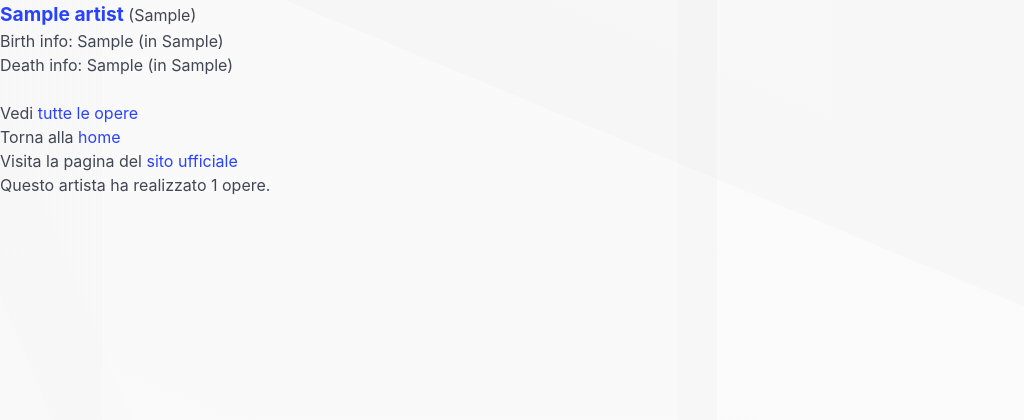
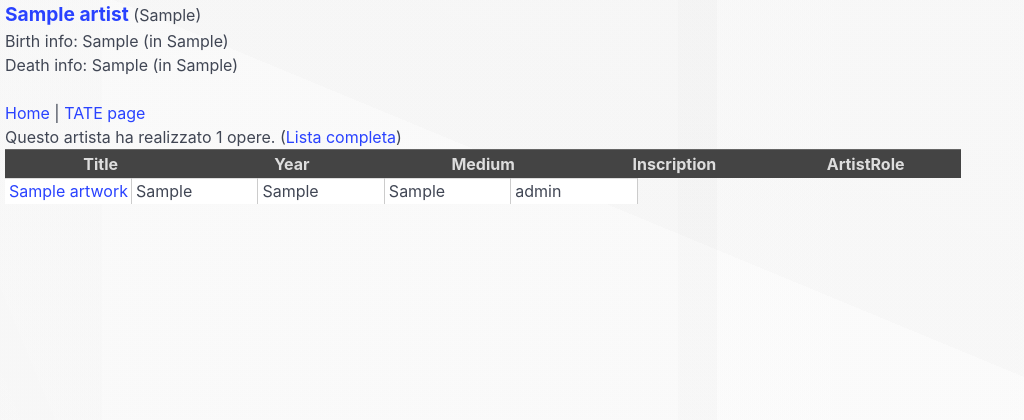
Before and after one commit to Xavija/TateMuseum, a PHP site: page /artist.php?id=1 in a window 1280 px wide. Shown: the top 420 px of the page, without its empty margins (0-1024 px from the left). Before the commit the page ends 195 px from the top, so only its background shows below. Run offline with PHP 8.4, Linux system fonts and the light colour scheme; tables that the repository leaves empty hold one stand-in row (values such as "Sample post"); some libraries are stand-ins or nearby versions.

Commit message:
Added table to in depth artist and changed aestethics

```diff
--- a/website/artist.php
+++ b/website/artist.php
@@ -39,8 +39,9 @@
 					FROM Artist JOIN Artwork ON Artist.ID=Artwork.ArtistId
 					WHERE Artist.ID = '.$id.'
 					ORDER BY Year ASC
+					LIMIT 5
 				;';
-				$fields2 = array('Title', 'ArtistRole', 'Medium', 'Year');
+				$fields2 = array('Title', 'Year', 'Medium', 'Inscription', 'ArtistRole');
 								// Numero di opere per artista
 				$query3 = '
 					SELECT COUNT(Artwork.ID) AS Num
@@ -102,22 +103,48 @@
 					}
 				}
 
-				echo '<br>Vedi <a href="index.php?artistInfo=true
-				&name=' .str_replace(", ", "%2C+", $result["Name"]). '
-				&places=' .str_replace(", ", "%2C+", $result["PlaceOfBirth"]). '
-				&artistYear=' .$result["YearOfBirth"]. '
-				&gender=' .$result["Gender"]. '
-				&artworkInfo=true&title=&inscription=&medium=&artworkYear=&artistRole=%25&general=
-				">tutte le opere</a>';
-				echo '<br>Torna alla <a href="index.php">home</a>';
+				echo '<br><a href="index.php">Home</a>';
 				if($result["url"])
-					echo '<br>Visita la pagina del <a href="' .$result["url"]. '">sito ufficiale</a>';
+					echo ' | <a href="' .$result["url"]. '">TATE page</a>';
 			}
 
 			$result = $link->query($query3);
 			if($result->num_rows > 0) {
 				$result = $result->fetch_assoc();
-				echo '<p>Questo artista ha realizzato '.$result[$fields3[0]].' opere.<br></p>';
+				echo '<br>Questo artista ha realizzato '.$result[$fields3[0]].' opere. ';
+				echo '(<a href="index.php?artistID=' .$id. '">Lista completa</a>)';
+			}
+			else {
+				echo '<br>Vedi <a href="index.php?artistID=' .$id. '">tutte le opere</a>';
+			}
+
+			$result = $link->query($query2);
+			if($result->num_rows > 0) {
+				echo '<table cellpadding="0" cellspacing="0" width="75%" class="scrollTable"><thead class="fixedHeader"><tr>';
+				for($i = 0; $i<count($fields2); $i++) {
+					echo '<th width="' .(100/count($fields2)). '%"><b>' .$fields2[$i]. '</b></th>';
+				}
+				echo '</tr></thead><tbody class="scrollContent">';
+
+				for($k = 0; $row = $result->fetch_assoc(); $k++) {
+					if($k % 2 != 0) {
+						echo '<tr class="alternateRow">';
+					}
+					else {
+						echo '<tr>';
+					}
+
+					for($i = 0; $i<count($fields2); $i++) {
+						if($fields2[$i] == "Title") {
+							echo '<td width="' .(100/count($fields2)). '%"><a href="artwork.php?id=' .$row["ID"]. '">' .$row[$fields2[$i]]. '</a></td>';
+						}
+						else {
+							echo '<td width="' .(100/count($fields2)). '%">' .$row[$fields2[$i]]. '</td>';
+						}
+					}
+					echo '</tr>';
+				}
+				echo '</tbody></table>';
 			}
 			$link->close();
 		?>
--- a/website/artwork.php
+++ b/website/artwork.php
@@ -74,7 +74,7 @@
 
 				echo '<br>Torna alla <a href="index.php">home</a>';
 				if($result["url"])
-					echo '<br>Visita la pagina del <a href="' .$result["url"]. '">sito ufficiale</a>';
+					echo 'Visita la pagina del <a href="' .$result["url"]. '">sito ufficiale</a>';
 				echo '</div>';
 			}
 			else echo 'Internal Error OR Empty Result<br><br>';
--- a/website/style.css
+++ b/website/style.css
@@ -1,5 +1,6 @@
 body {
     background: linear-gradient( 22.5deg, rgba(2, 2, 2, 0.02) 0%, rgba(2, 2, 2, 0.02) 9%, rgba(252, 252, 252, 0.02) 9%, rgba(252, 252, 252, 0.02) 36%, rgba(237, 237, 237, 0.02) 36%, rgba(237, 237, 237, 0.02) 69%, rgba(78, 78, 78, 0.02) 69%, rgba(78, 78, 78, 0.02) 77%, rgba(85, 85, 85, 0.02) 77%, rgba(85, 85, 85, 0.02) 95%, rgba(43, 43, 43, 0.02) 95%, rgba(43, 43, 43, 0.02) 100%), linear-gradient( 90deg, rgba(63, 63, 63, 0.02) 0%, rgba(63, 63, 63, 0.02) 8%, rgba(151, 151, 151, 0.02) 8%, rgba(151, 151, 151, 0.02) 53%, rgba(17, 17, 17, 0.02) 53%, rgba(17, 17, 17, 0.02) 56%, rgba(215, 215, 215, 0.02) 56%, rgba(215, 215, 215, 0.02) 65%, rgba(202, 202, 202, 0.02) 65%, rgba(202, 202, 202, 0.02) 79%, rgba(208, 208, 208, 0.02) 79%, rgba(208, 208, 208, 0.02) 100%), linear-gradient( 67.5deg, rgba(129, 129, 129, 0.02) 0%, rgba(129, 129, 129, 0.02) 13%, rgba(71, 71, 71, 0.02) 13%, rgba(71, 71, 71, 0.02) 16%, rgba(51, 51, 51, 0.02) 16%, rgba(51, 51, 51, 0.02) 18%, rgba(86, 86, 86, 0.02) 18%, rgba(86, 86, 86, 0.02) 90%, rgba(227, 227, 227, 0.02) 90%, rgba(227, 227, 227, 0.02) 91%, rgba(30, 30, 30, 0.02) 91%, rgba(30, 30, 30, 0.02) 100%), linear-gradient(90deg, #fff, #fff);
+    padding-left: 5px;
 }
 
 .left {
```
Also changed, not shown: website/index.php (+22 -0 lines).
